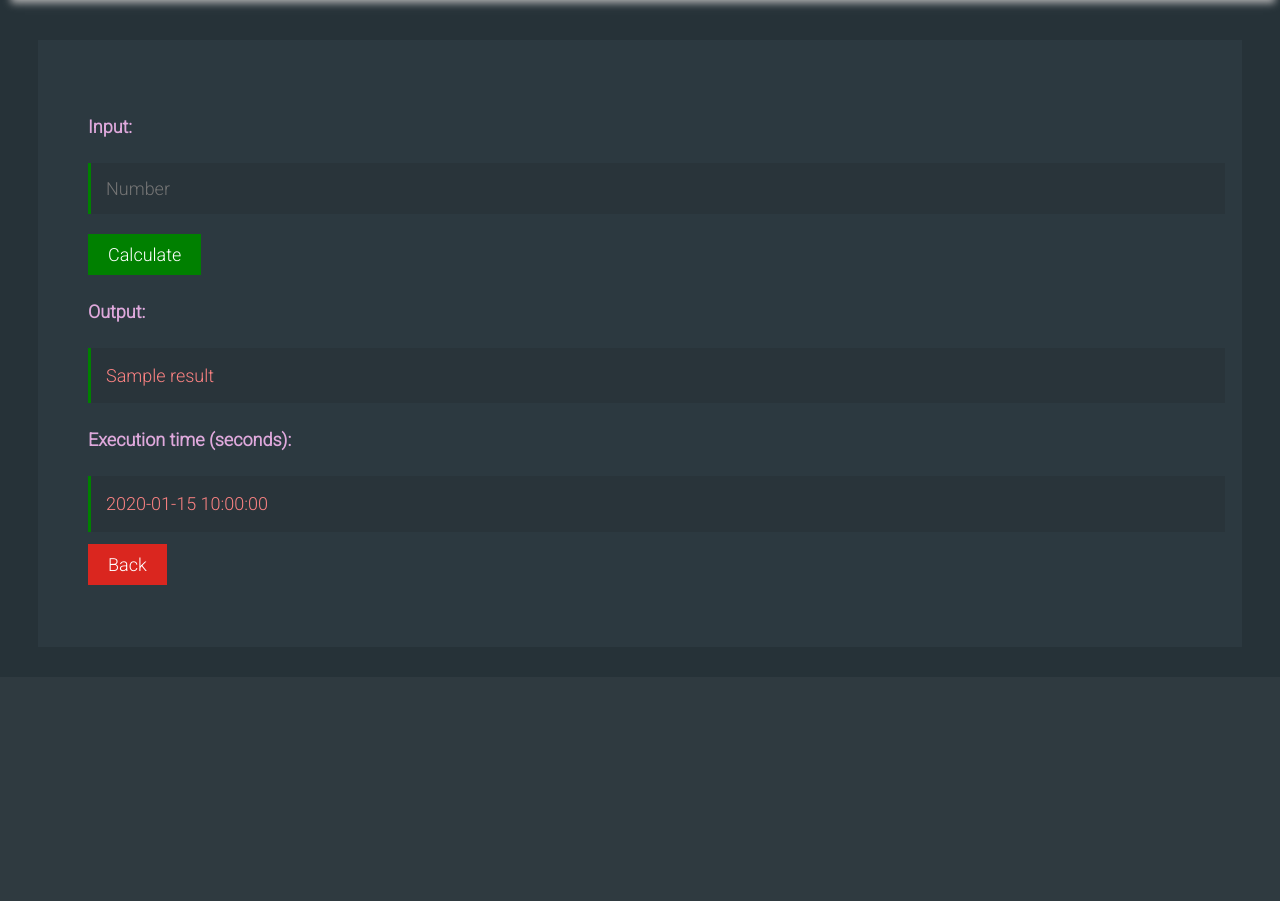
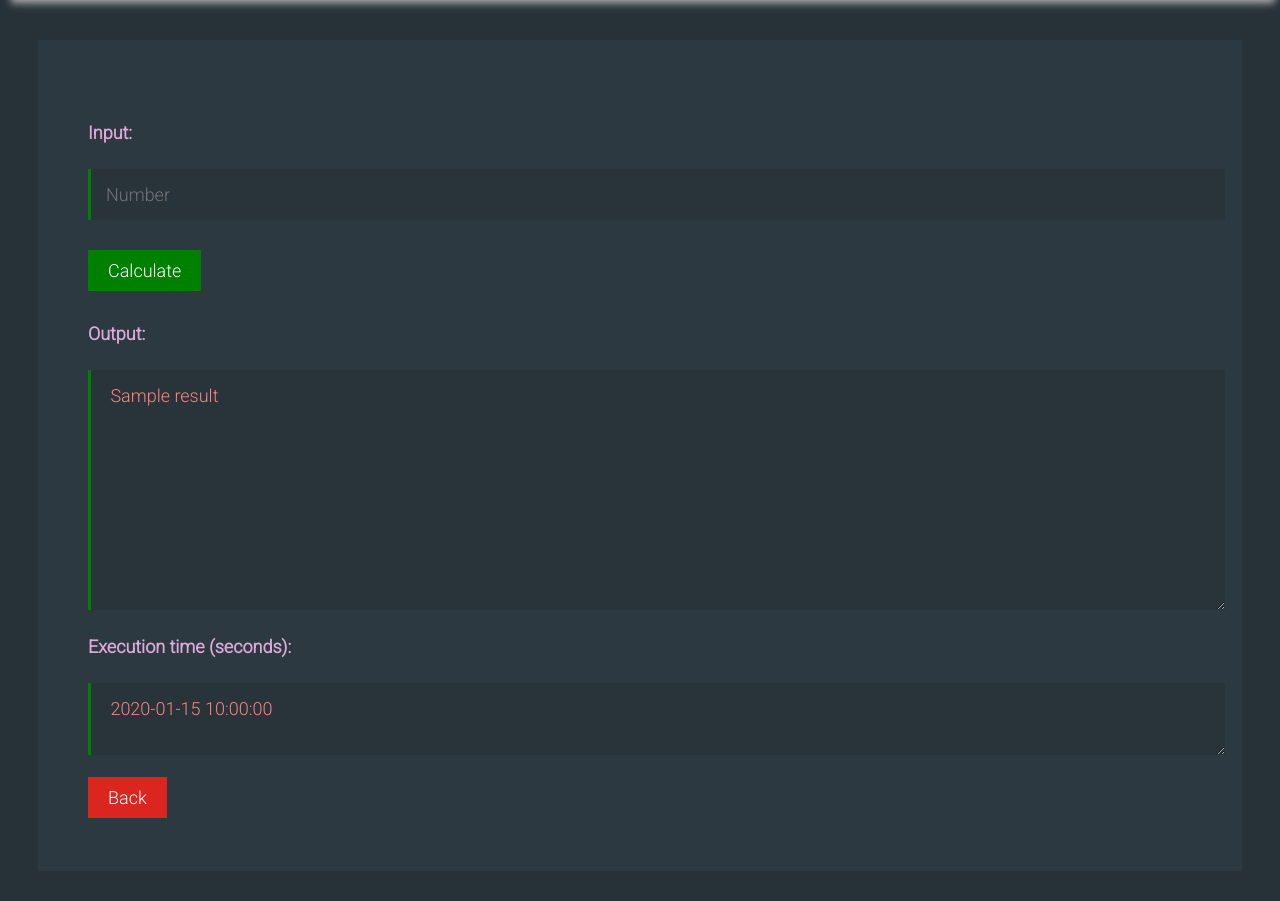
Before and after one commit to createNull/calculator-tool, a Flask app: template app/templates/algorithm.html in a window 1280 px wide. Shown: the part 144-1045 px from the top of the page. Before the commit the page ends 729 px from the top, so only its background shows below. Run offline with Flask 2, Linux system fonts and the light colour scheme; the template is opened without the code that fills it: most values are stand-ins (such as "Sample title", 1, 10 or a date in 2020).

Commit message:
Code refactoring

```diff
--- a/app/server.py
+++ b/app/server.py
@@ -1,7 +1,7 @@
 import os
 
 from flask import Flask, render_template, request, redirect
-from utils import get_result
+from utils import run_algorithm
 
 app = Flask(__name__)
 
@@ -12,7 +12,7 @@ def home():
 
 
 @app.route('/<algorithm_name>/', methods=["GET", "POST"])
-def algorithm_calculator(algorithm_name):
+def algorithm_calculator(algorithm_name: str):
     if request.method == 'GET' and algorithm_name in ("Fibonacci", "Ackermann", "Factorial"):
         return render_template('algorithm.html', name=algorithm_name)
 
@@ -20,16 +20,14 @@ def algorithm_calculator(algorithm_name):
         user_input = [request.form.get('parameter')]
         if algorithm_name == 'Ackermann':
             user_input.append(request.form.get('second-parameter'))
-        try:
-            result, exec_time = get_result(f'{algorithm_name}', user_input)
-        except ValueError:
-            result = get_result(f'{algorithm_name}', user_input)
-            return render_template('algorithm.html', name=algorithm_name, error_message=result)
 
-        return render_template('algorithm.html', name=algorithm_name, result=result, exec_time=exec_time)
+        result, exec_time = run_algorithm(f'{algorithm_name}', user_input)
+        if exec_time:
+            return render_template('algorithm.html', name=algorithm_name, result=result, exec_time=exec_time)
+        return render_template('algorithm.html', name=algorithm_name, error_message=result)
 
     else:
-        return redirect("/"), 404, {"Refresh": "3; url=/"}
+        return redirect('/'), 404, {"Refresh": "3; url=/"}
 
 
 if __name__ == "__main__":
--- a/app/static/calculator-style.css
+++ b/app/static/algorithm.css
@@ -34,7 +34,8 @@ body .calculator {
 
 body .form-group {
   position: relative;
-  margin-bottom: 20px;
+  margin-top: 30px;
+  margin-bottom: 10px;
 }
 
 body .form-group input {
@@ -42,7 +43,7 @@ body .form-group input {
   font-family: 'Roboto', sans-sarif;
   font-size: 18px;
   color: #fff;
-  padding: 15px 15px 15px 15px;
+  padding: 15px;
   display: block;
   width: 100%;
   border: none;
@@ -54,17 +55,21 @@ body .form-group input:focus {
   border-left: 3px solid #eb6f93;
 }
 
-body .form-group .div-text {
+body .form-group textarea {
   background: #29343a;
   font-family: 'Roboto', sans-sarif;
   font-size: 18px;
   color: #fd8383;
-  padding: 15px 15px 15px 15px;
+  padding: 15px;
   display: block;
   width: 100%;
   border: none;
   border-left: 3px solid #008000;
-  pointer-events: none;
+}
+
+body .form-group textarea:focus {
+  outline: none;
+  border-left: 3px solid #eb6f93;
 }
 
 body .form-group button {
--- a/app/templates/algorithm.html
+++ b/app/templates/algorithm.html
@@ -2,7 +2,7 @@
 <html lang="en">
 
 <head>
-    <link rel="stylesheet" type="text/css" href="{{url_for('static', filename='calculator-style.css') }}">
+    <link href="{{url_for('static', filename='algorithm.css') }}" rel="stylesheet" type="text/css">
     <link rel="shortcut icon" href="{{ url_for('static', filename='calc.png') }}">
 
   <title>Calculator tool</title>
@@ -41,10 +41,10 @@
 
         <div class="form-group">
             <h4>Output:</h4>
-            <div class="div-text" contentEditable> {{ result }}</div>
+            <textarea rows="10"> {{ result }} </textarea>
 
             <h4>Execution time (seconds):</h4>
-            <div class="div-text" contentEditable> {{ exec_time }}</div>
+            <textarea> {{ exec_time }} </textarea>
         </div>
 
         <div class="form-group">
--- a/app/templates/index.html
+++ b/app/templates/index.html
@@ -3,7 +3,7 @@
 
 <head>
   <title>Calculator tool</title>
-    <link rel="stylesheet" type="text/css" href="{{ url_for('static', filename='index-style.css') }}">
+    <link href="{{ url_for('static', filename='index.css') }}" rel="stylesheet" type="text/css">
     <link rel="shortcut icon" href="{{ url_for('static', filename='calc.png') }}">
 </head>
 
```
Also changed, not shown: app/tests/test_app.py (+5 -5 lines), app/utils.py (+21 -16 lines), app/static/index.css (renamed from app/static/index-style.css).
